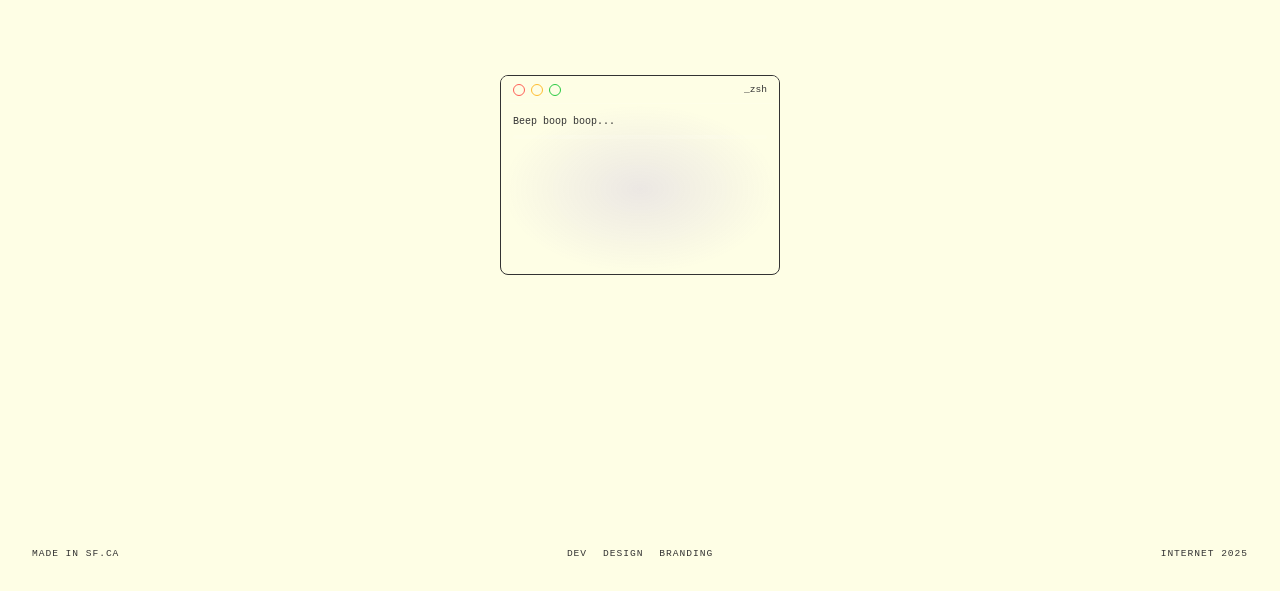
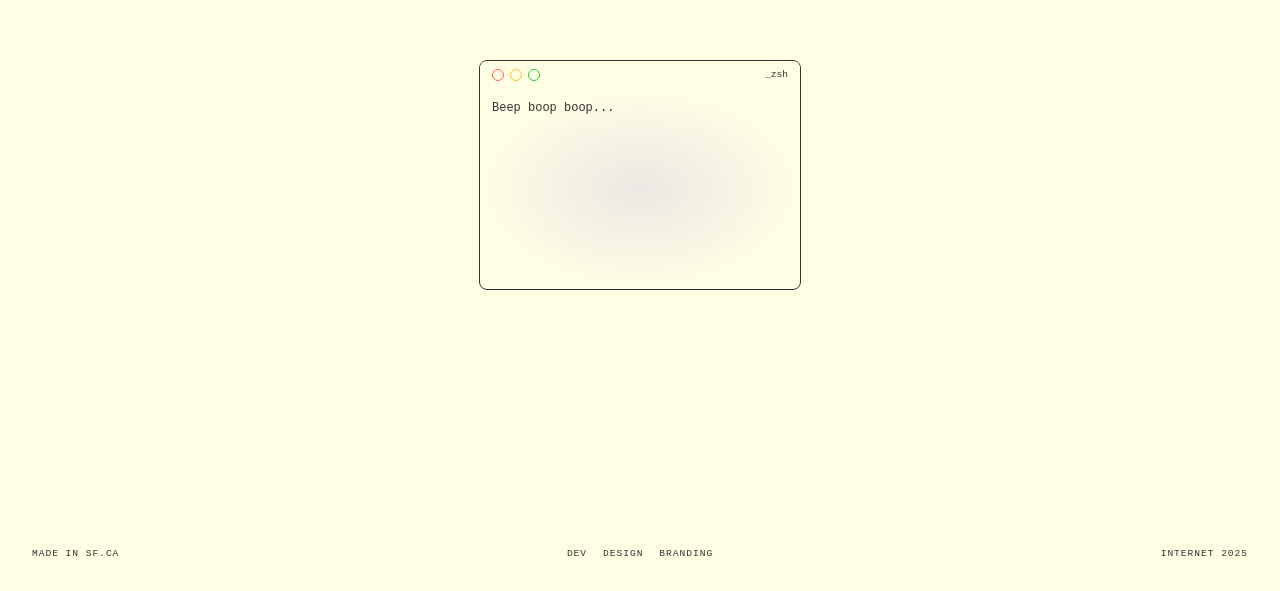
Before and after one commit to evebouf/portfolio, a React (Vite) app: page / in a window 1280 px wide. Shown: the part 209-800 px from the top of the page. Built offline with nearby package versions, Linux system fonts and the light colour scheme; a web font is replaced by a local one.

Commit message:
chore: update terminal dimensions and font sizes, and change job title to Design Engineer

```diff
--- a/index.html
+++ b/index.html
@@ -8,14 +8,14 @@
 
     <!-- Open Graph / Social Media Meta Tags -->
     <meta property="og:type" content="website" />
-    <meta property="og:title" content="Eve Bouffard - Designer & Developer" />
+    <meta property="og:title" content="Eve Bouffard - Design Engineer" />
     <meta property="og:description" content="I design and write software at Y Combinator" />
     <meta property="og:image" content="/social-graph.png" />
     <meta property="og:url" content="https://evebouffard.com" />
 
     <!-- Twitter Card Meta Tags -->
     <meta name="twitter:card" content="summary_large_image" />
-    <meta name="twitter:title" content="Eve Bouffard - Designer & Developer" />
+    <meta name="twitter:title" content="Eve Bouffard - Design Engineer" />
     <meta name="twitter:description" content="I design and write software at Y Combinator" />
     <meta name="twitter:image" content="/social-graph.png" />
 
--- a/src/components/Terminal.scss
+++ b/src/components/Terminal.scss
@@ -7,8 +7,8 @@
 }
 
 .terminal {
-  width: 280px;
-  height: 200px;
+  width: 322px;
+  height: 230px;
   background: #FEFEE5;
   border-color: #333;
     border-width: 1px;
@@ -148,8 +148,8 @@
 
   .boot-text {
     color: #333;
-    font-size: 10px;
-    animation: textGlow 2s ease-in-out infinite alternate;
+    font-size: 12px;
+    animation: typewriter 2s ease-in-out infinite alternate;
   }
 }
 
@@ -170,7 +170,7 @@
 
 // Main session styles
 .main-session {
-  font-size: 10px;
+  font-size: 12px;
   line-height: 1.4;
 
   .login-line {
@@ -179,7 +179,7 @@
     .prompt {
       color: #333;
       opacity: 0.7;
-      font-size: 9px;
+      font-size: 12px;
     }
   }
 
@@ -289,7 +289,7 @@
     .terminal-prompt,
     .terminal-command,
     .terminal-output {
-      font-size: 10px;
+      font-size: 12px;
     }
   }
 }
```
